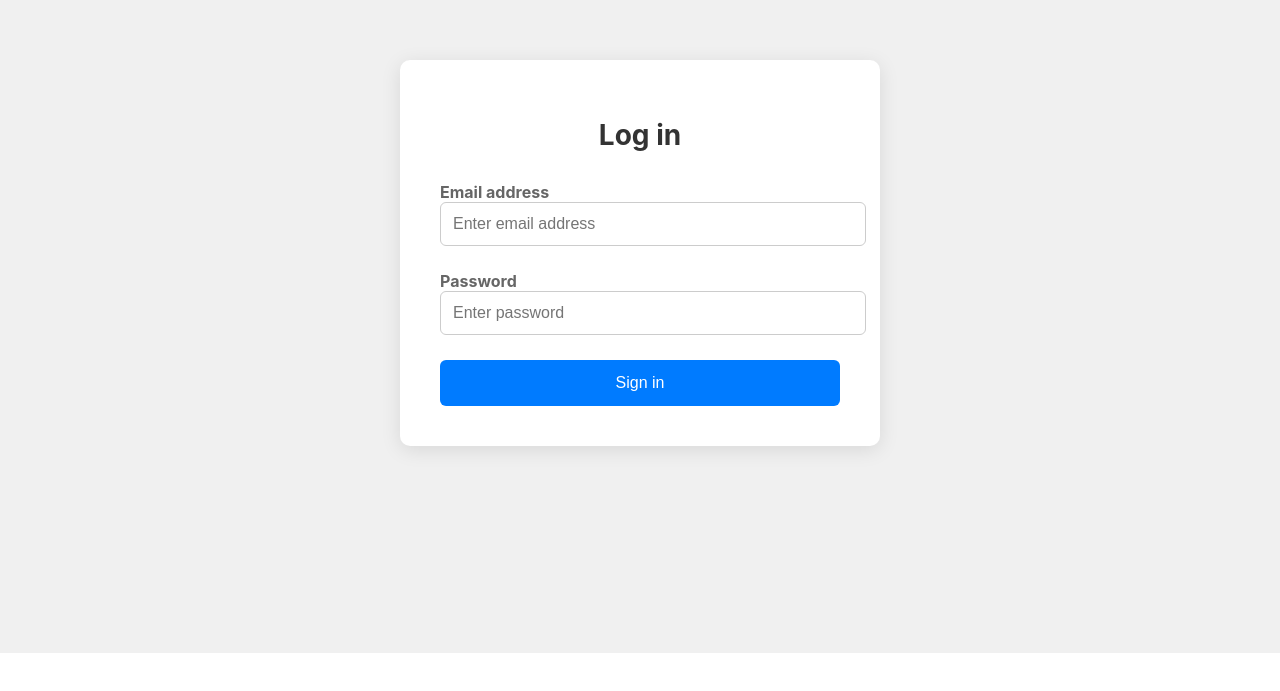
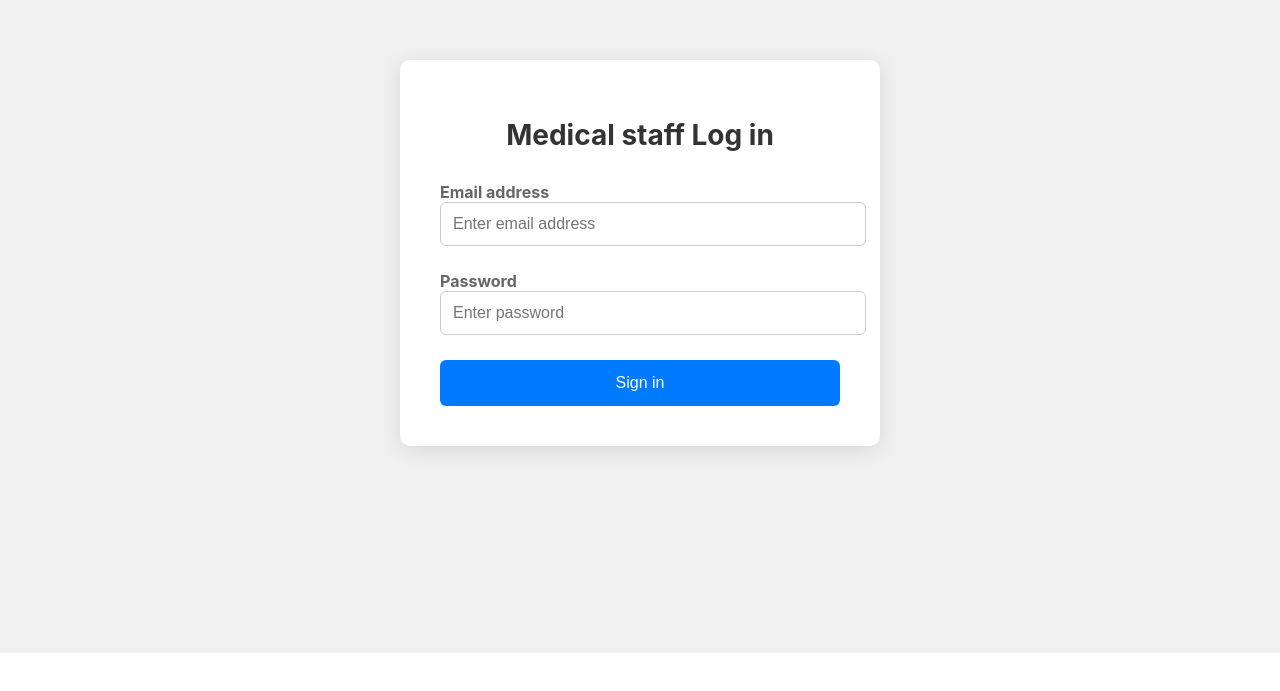
Before and after one commit to Chenuka1/Individual_project, a React (Create React App) app in the folder client/: page / in a window 1280 px wide. Shown: the part 147-838 px from the top of the page. Built offline with nearby package versions, Linux system fonts and the light colour scheme.

Commit message:
just fixed an issue

```diff
--- a/client/src/Admin/adminpatients.jsx
+++ b/client/src/Admin/adminpatients.jsx
@@ -33,7 +33,7 @@ const Adminpatient = () => {
     <div>
       <Navbar />
       <div className="patient-list-container">
-        <h2>User List</h2>
+        <h2>Health care providers in the system</h2>
         <table className="patient-table">
           <thead>
             <tr>
--- a/client/src/pages/Signin.jsx
+++ b/client/src/pages/Signin.jsx
@@ -44,7 +44,7 @@ export default function Signin() {
     return (
         <div className="sign">
             <form className="signinform" onSubmit={handleSubmit}>
-                <h1>Log in</h1>
+                <h1>Medical staff Log in</h1>
                 <div>
                     <label htmlFor="email">Email address</label>
                     <input
```
